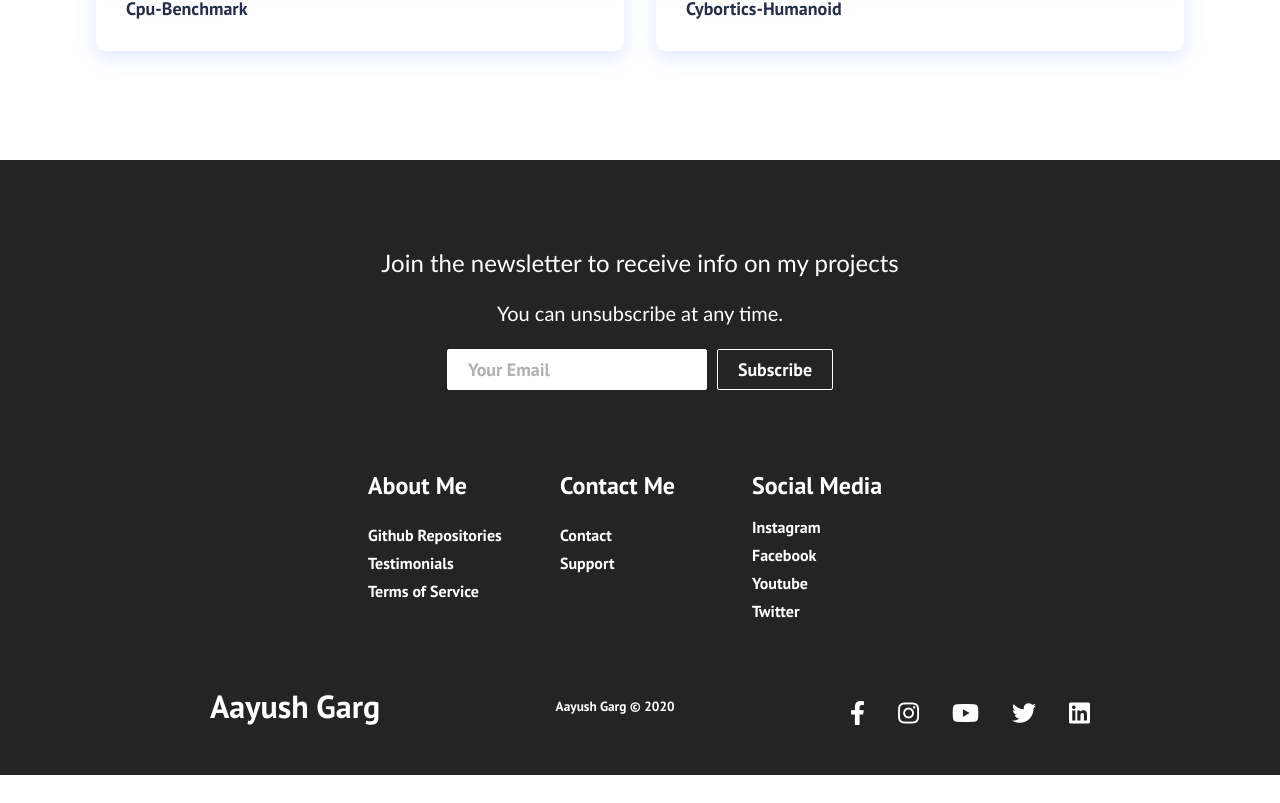
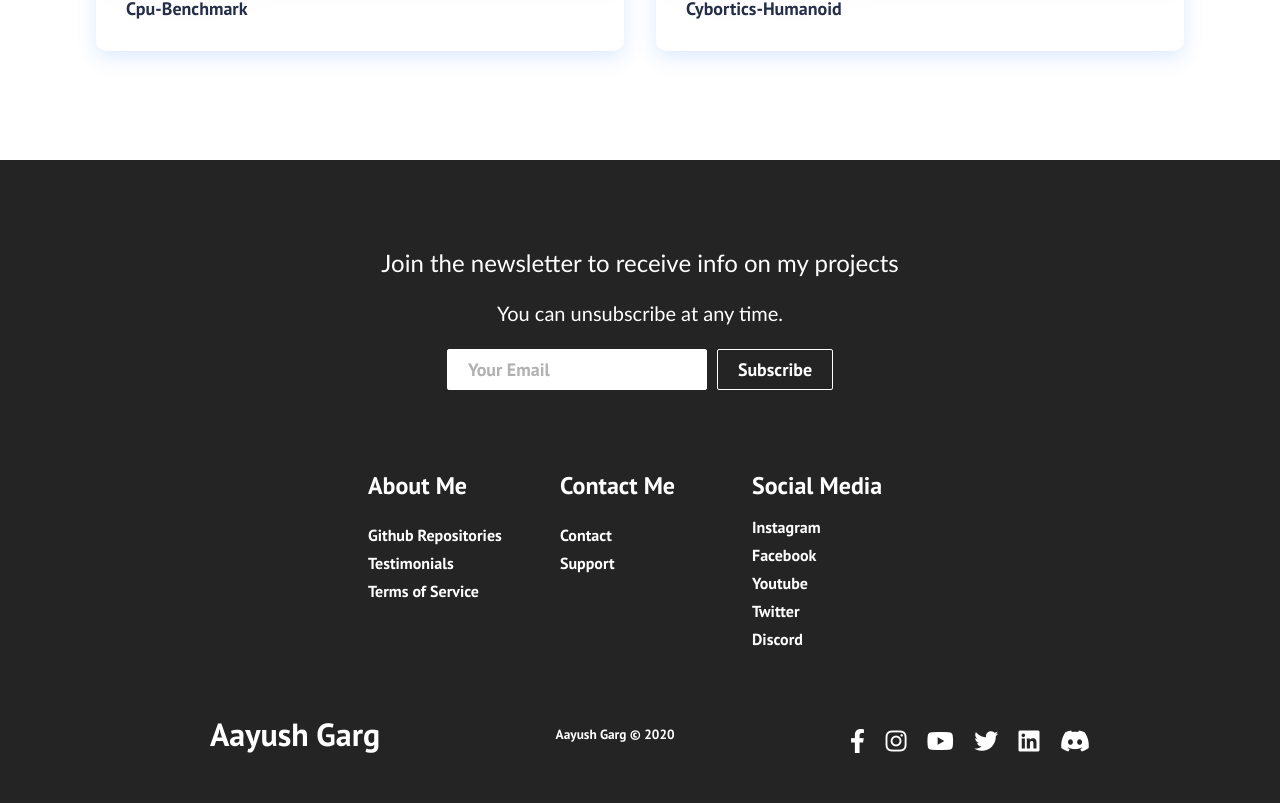
Before and after one commit to gamer-1478/website, a React (Create React App) app: page / in a window 1280 px wide. Shown: the part 1413-2216 px from the top of the page. Before the commit the page ends 2188 px from the top, so only its background shows below. Built offline with nearby package versions, Linux system fonts and the light colour scheme.

Commit message:
hi i fixed some bugs

```diff
--- a/src/App.js
+++ b/src/App.js
@@ -1,7 +1,7 @@
 import React from 'react'
 import './App.css';
 import NavigationBar from './Component/NavigationBar';
-import { BrowserRouter as Router, Switch, Route } from 'react-router-dom';
+import { BrowserRouter as Router, Switch, Route, Redirect } from 'react-router-dom';
 import Home from './Component/pages/Home'
 import GithubRepositories from './Component/pages/GithubRepositories'
 import CyborticsHumanoids from './Component/pages/CyborticsHumanoid'
@@ -18,7 +18,9 @@ function App() {
           <Route path='/about-me' exact component={AboutMe}/>
           <Route path='/github-repos' exact component={GithubRepositories}/>
           <Route path='/cybortics-humanoid' exact component={CyborticsHumanoids}/>
-          {/* <Route path='' exact component={}/> */}
+          <Route path='/projects'>
+          </Route>
+          <Route path='/contact-me'/>
           {/* <Route path='' exact component={}/> */}
           {/* <Route path='' exact component={}/> */}
           {/* <Route path='' exact component={}/> */}
--- a/src/Component/Button.js
+++ b/src/Component/Button.js
@@ -1,6 +1,6 @@
 import React from 'react';
 import './Button.css';
-import { Link } from 'react-router-dom';
+import { HashLink } from 'react-router-hash-link';
 
 const STYLES = ['btn--primary', 'btn--outline', 'btn--test'];
 
@@ -12,7 +12,8 @@ export const Button = ({
     onClick,
     buttonStyle,
     buttonSize,
-    path
+    path,
+    offset
 }) => {
     const checkButtonStyle = STYLES.includes(buttonStyle)
         ? buttonStyle
@@ -21,7 +22,7 @@ export const Button = ({
     const checkButtonSize = SIZES.includes(buttonSize) ? buttonSize : SIZES[0];
 
     return (
-        <Link to={path} className='btn-mobile'>
+        <HashLink to={path} className='btn-mobile' smooth scroll={el => { el.scrollIntoView(true); window.scrollBy(0, -offset) }}>
             <button
                 className={`btn ${checkButtonStyle} ${checkButtonSize}`}
                 onClick={onClick}
@@ -29,6 +30,6 @@ export const Button = ({
             >
                 {children}
             </button>
-        </Link>
+        </HashLink>
     );
 };
--- a/src/Component/Footer.js
+++ b/src/Component/Footer.js
@@ -46,6 +46,7 @@ function Footer() {
             <Link to='/'>Facebook</Link>
             <Link to='/'>Youtube</Link>
             <Link to='/'>Twitter</Link>
+            <Link to=''>Discord</Link>
           </div>
         </div>
       </div>
@@ -91,12 +92,20 @@ function Footer() {
               <i class='fab fa-twitter' />
             </Link>
             <Link
-              class='social-icon-link twitter'
+              class='social-icon-link linkedin'
               to='/'
               target='_blank'
               aria-label='LinkedIn'
             >
               <i class='fab fa-linkedin' />
+            </Link>
+            <Link
+              className='social-icon-link discord'
+              to='/'
+              target='_blank'
+              aria-label='discord'
+              >
+                <i class='fab fa-discord'/>
             </Link>
           </div>
         </div>
--- a/src/Component/HeroSection.js
+++ b/src/Component/HeroSection.js
@@ -14,7 +14,7 @@ function HeroSection() {
                 <Button path='/about-me' pathclassName='btns' buttonStyle='btn--outline' buttonSize='btn--large'>
                     About Me
                 </Button>
-                <Button path='/projects' className='btns' buttonStyle='btn--primary' buttonSize='btn--large'>
+                <Button path='/#projects' className='btns' buttonStyle='btn--primary' buttonSize='btn--large' offset='80'>
                     MY PROJECTS
                 </Button>
             </div>
--- a/src/Component/NavigationBar.js
+++ b/src/Component/NavigationBar.js
@@ -4,6 +4,7 @@ import { Button } from './Button';
 
 import './NavigationBar.css'
 import { HashLink } from 'react-router-hash-link';
+
 function NavigationBar() {
     const [click, setClick] = useState(false);
     const [button, setButton] = useState(true);
```
